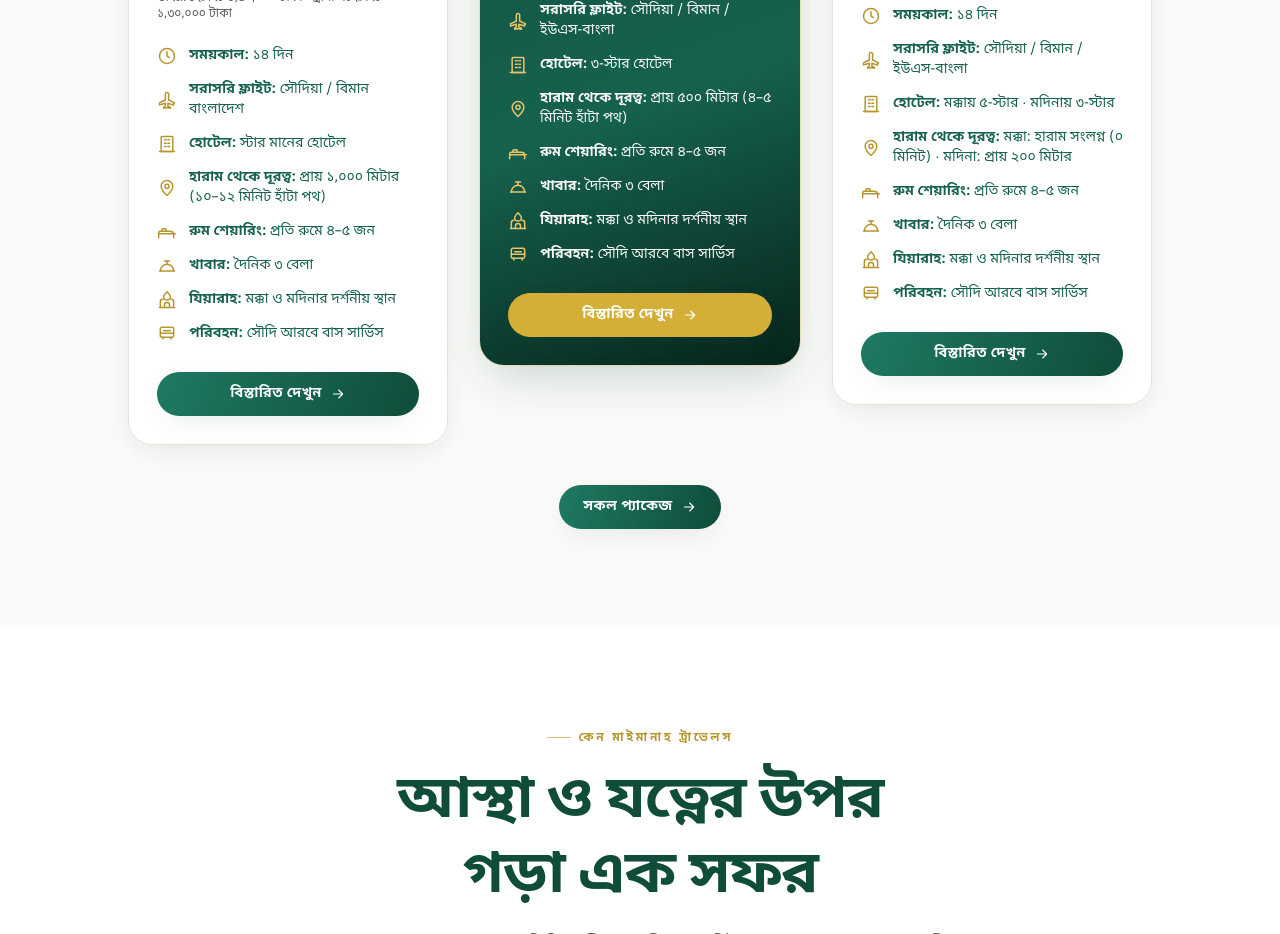
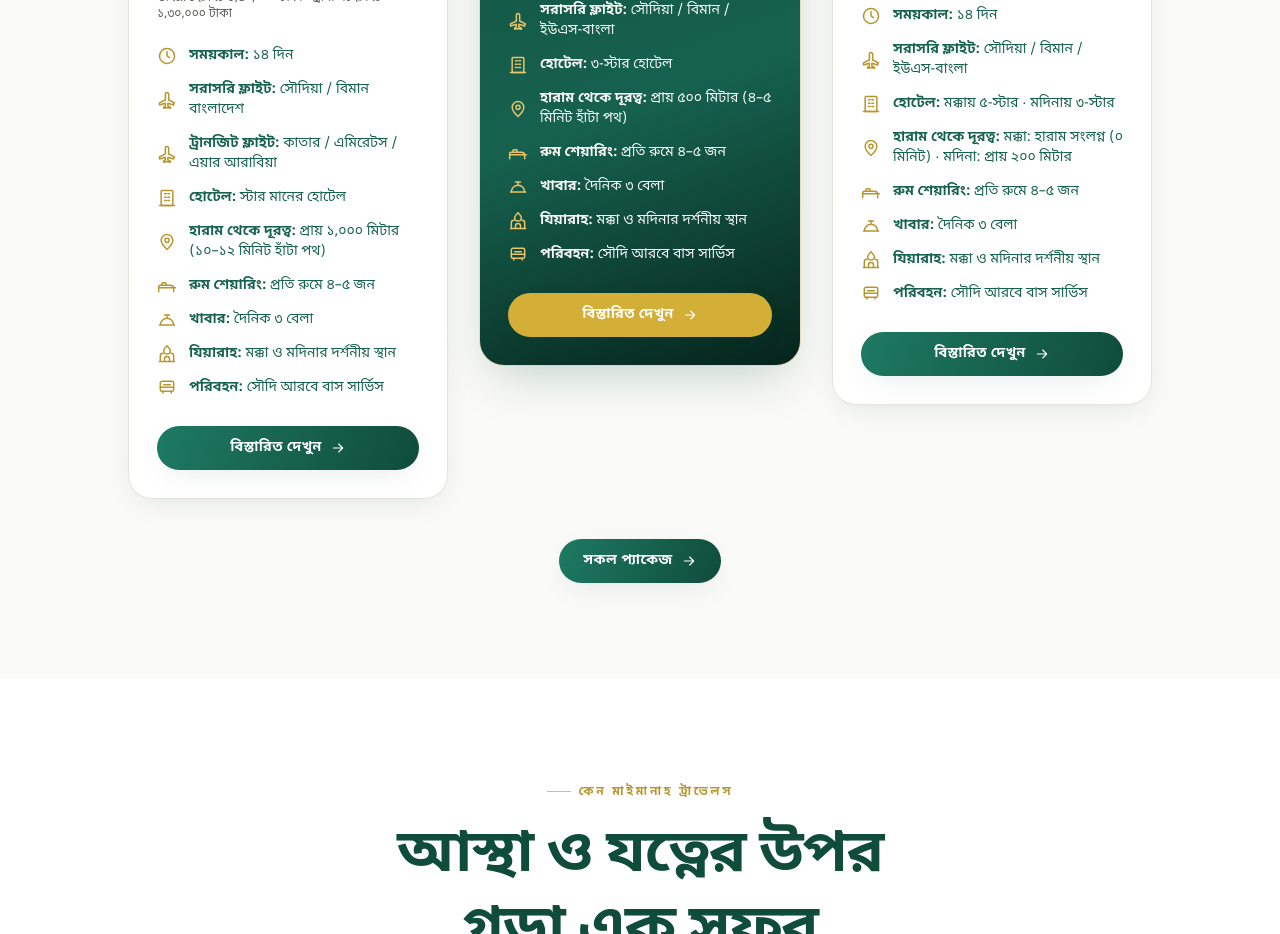
Before and after one commit to TaforaTech/maimanah-travels, a Next.js app: page /bn in a window 1280 px wide. Shown: the part 4620-5554 px from the top of the page. Built offline with nearby package versions, Linux system fonts and the light colour scheme.

Commit message:
feat: package a update

```diff
--- a/src/content/data/hajj2027.ts
+++ b/src/content/data/hajj2027.ts
@@ -7,6 +7,7 @@ export type Hajj2027Spec = {
   key:
     | "duration"
     | "flight"
+    | "transitFlight"
     | "aziziyah"
     | "makkah"
     | "madinah"
@@ -46,6 +47,7 @@ export const hajj2027Copy = {
   rowLabels: {
     duration: t("Duration", "সময়কাল"),
     flight: t("Direct Flight", "সরাসরি ফ্লাইট"),
+    transitFlight: t("Transit Flight", "ট্রানজিট ফ্লাইট"),
     aziziyah: t("Hotel Aziziyah", "হোটেল আজিজিয়া"),
     makkah: t("Hotel Makkah", "হোটেল মক্কা"),
     madinah: t("Hotel Madinah", "হোটেল মদিনা"),
--- a/src/content/data/packages.ts
+++ b/src/content/data/packages.ts
@@ -9,6 +9,7 @@ export type PackageSpec = {
   key:
     | "duration"
     | "flight"
+    | "transitFlight"
     | "aziziyah"
     | "makkah"
     | "madinah"
@@ -63,6 +64,7 @@ export const packages: TravelPackage[] = [
     specs: [
       { key: "duration", icon: "clock", value: t("14 Days", "১৪ দিন") },
       { key: "flight", icon: "plane", value: t("Saudia / Biman Bangladesh", "সৌদিয়া / বিমান বাংলাদেশ") },
+      { key: "transitFlight", icon: "plane", value: t("Qatar / Emirates / Air Arabia", "কাতার / এমিরেটস / এয়ার আরাবিয়া") },
       { key: "hotel", icon: "building", value: t("Star-standard hotels", "স্টার মানের হোটেল") },
       { key: "distance", icon: "pin", value: t("~1,000m (10–12 min walk)", "প্রায় ১,০০০ মিটার (১০–১২ মিনিট হাঁটা পথ)") },
       { key: "room", icon: "bed", value: t("4–5 per room", "প্রতি রুমে ৪–৫ জন") },
```
